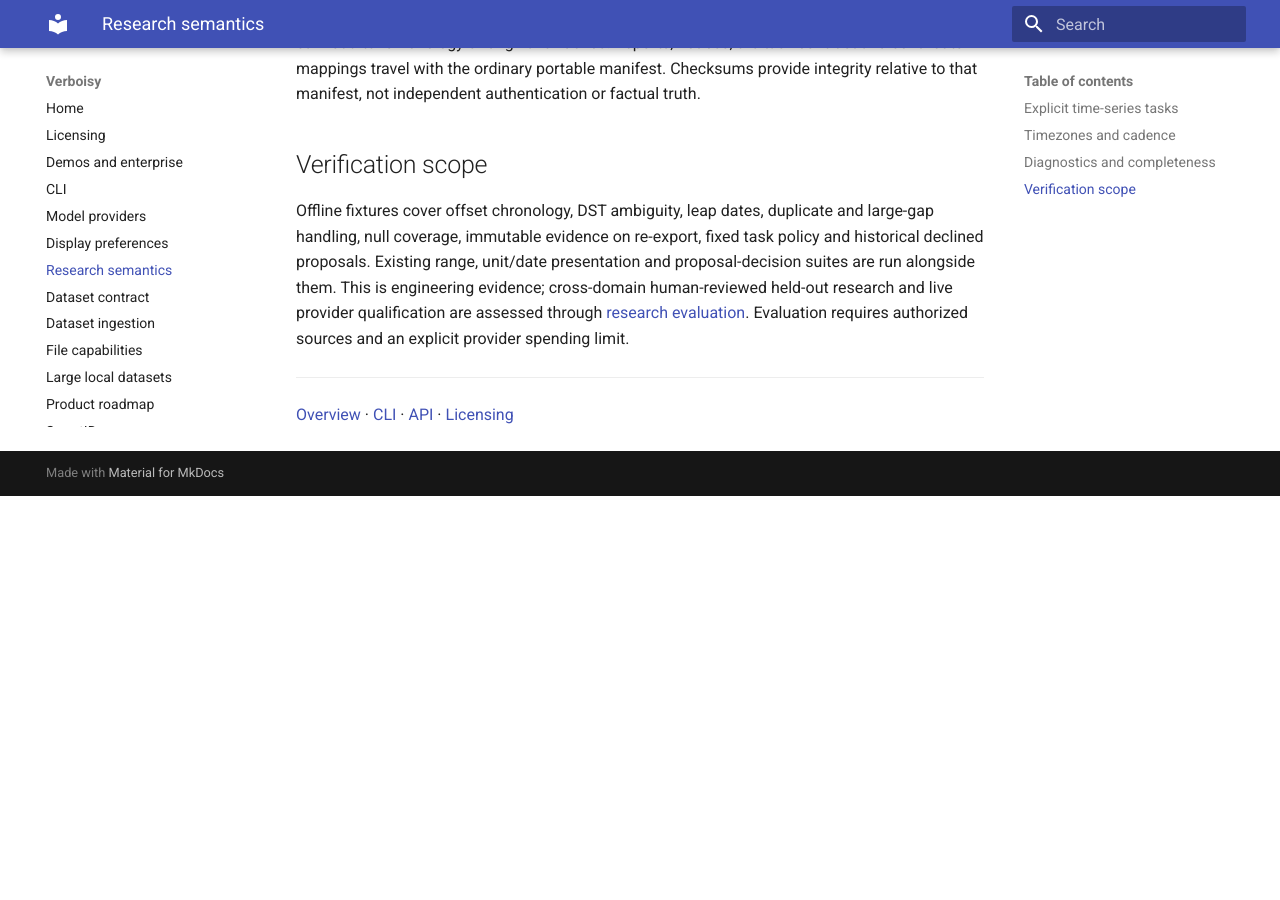
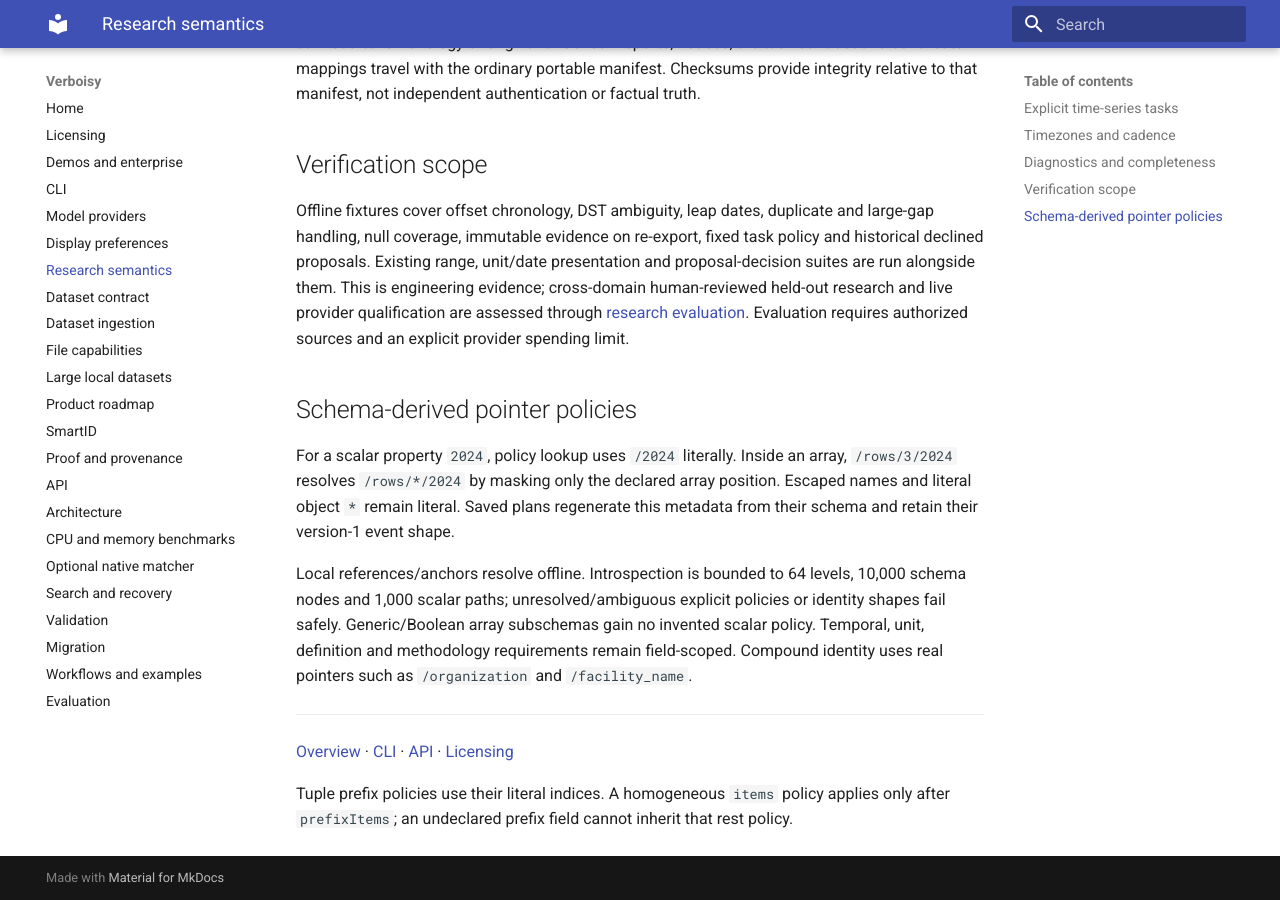
Before and after one commit to EmanueleTorrisi/verboisy, an MkDocs documentation site: the page built from docs/research-semantics.md, in a window 1280 px wide and 900 px high, scrolled down 2644 px. Built offline with MkDocs 1.6.1 and Material for MkDocs 9.7.7, drawn with Linux system fonts in a browser that asks for light colours; before the commit the page ends 3140 px from its top, so only the background shows below that.

Commit message:
docs: specify schema-derived field policy resolution

```diff
--- a/docs/research-semantics.md
+++ b/docs/research-semantics.md
@@ -110,6 +110,24 @@ cross-domain human-reviewed held-out research and live provider qualification
 are assessed through [research evaluation](evaluation.md). Evaluation
 requires authorized sources and an explicit provider spending limit.
 
+
+## Schema-derived pointer policies
+
+For a scalar property `2024`, policy lookup uses `/2024` literally. Inside an array,
+`/rows/3/2024` resolves `/rows/*/2024` by masking only the declared array position.
+Escaped names and literal object `*` remain literal. Saved plans regenerate this
+metadata from their schema and retain their version-1 event shape.
+
+Local references/anchors resolve offline. Introspection is bounded to 64 levels,
+10,000 schema nodes and 1,000 scalar paths; unresolved/ambiguous explicit policies or
+identity shapes fail safely. Generic/Boolean array subschemas gain no invented scalar
+policy. Temporal, unit, definition and methodology requirements remain field-scoped.
+Compound identity uses real pointers such as `/organization` and `/facility_name`.
+
 ---
 
 [Overview](index.md) · [CLI](cli.md) · [API](api.md) · [Licensing](licensing.md)
+
+
+Tuple prefix policies use their literal indices. A homogeneous `items` policy applies
+only after `prefixItems`; an undeclared prefix field cannot inherit that rest policy.
```
